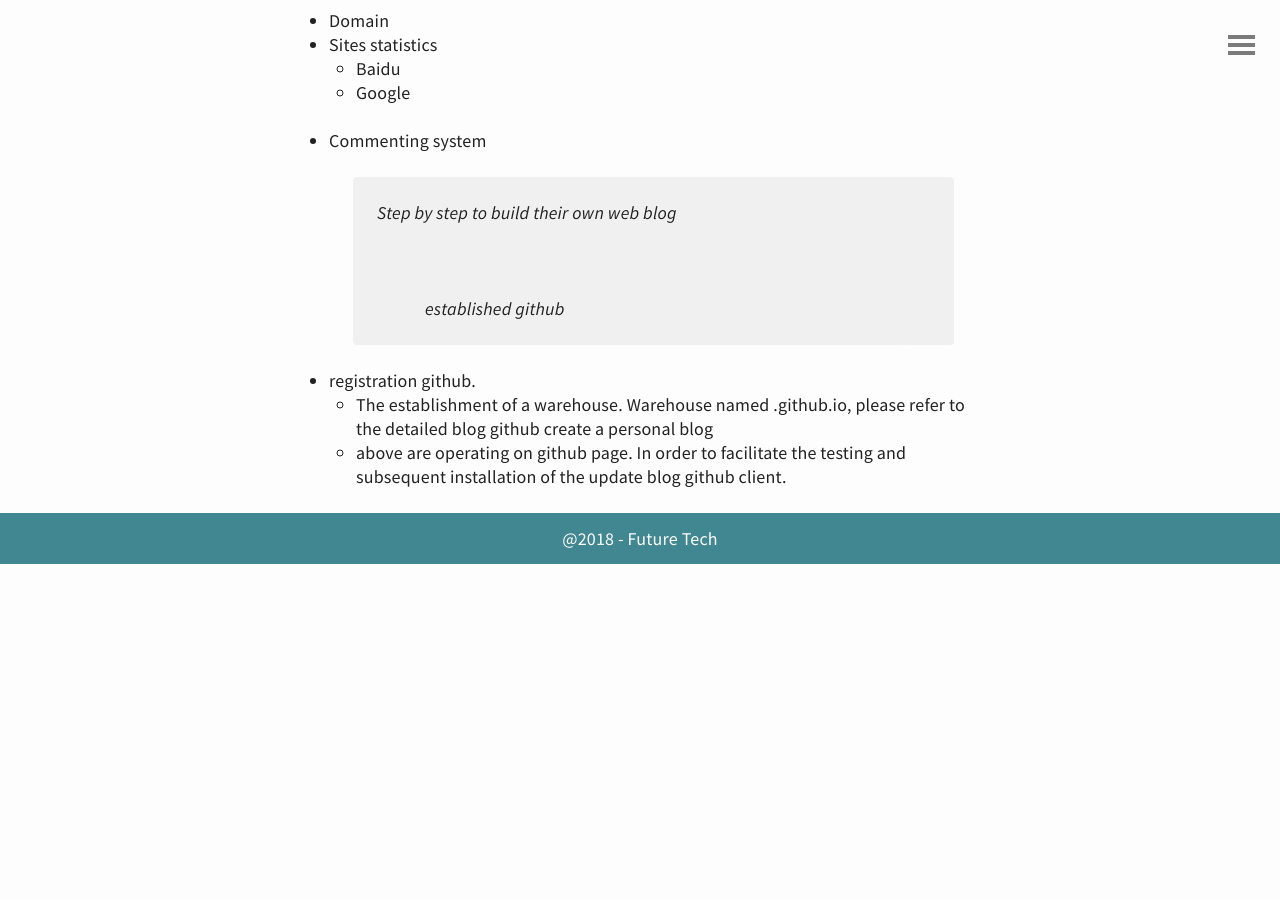
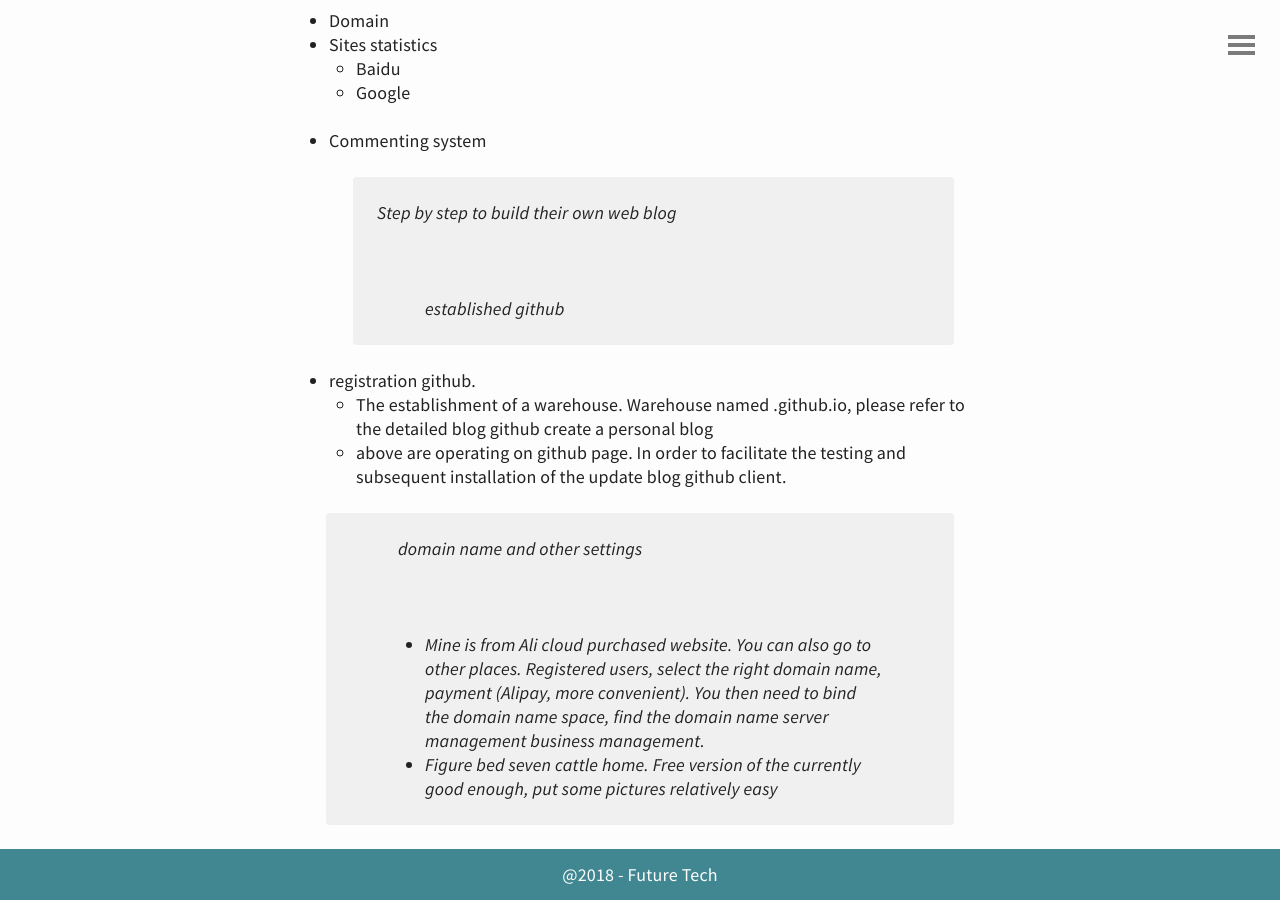
Before and after one commit to libaiw/blogger, a Jekyll site: the page built from _posts/2015-02-15-example-2.md, in a window 1280 px wide and 900 px high, scrolled down 878 px. Built offline with Jekyll 4.4.1, drawn with Linux system fonts in a browser that asks for light colours; before the commit the page ends 1442 px from its top, so only the background shows below that.

Commit message:
Update 2015-02-15-example-2.md

```diff
--- a/_posts/2015-02-15-example-2.md
+++ b/_posts/2015-02-15-example-2.md
@@ -21,3 +21,7 @@ Jekyll build personal blog,said in front, then we need to do a lot of things. In
 - registration github.
     - The establishment of a warehouse. Warehouse named <user name> .github.io, please refer to the detailed blog github create a personal blog
    - above are operating on github page. In order to facilitate the testing and subsequent installation of the update blog github client.
+
+>> domain name and other settings
+  - Mine is from Ali cloud purchased website. You can also go to other places. Registered users, select the right domain name, payment (Alipay, more convenient). You then need to bind the domain name space, find the domain name server management business management.
+  - Figure bed seven cattle home. Free version of the currently good enough, put some pictures relatively easy
```
